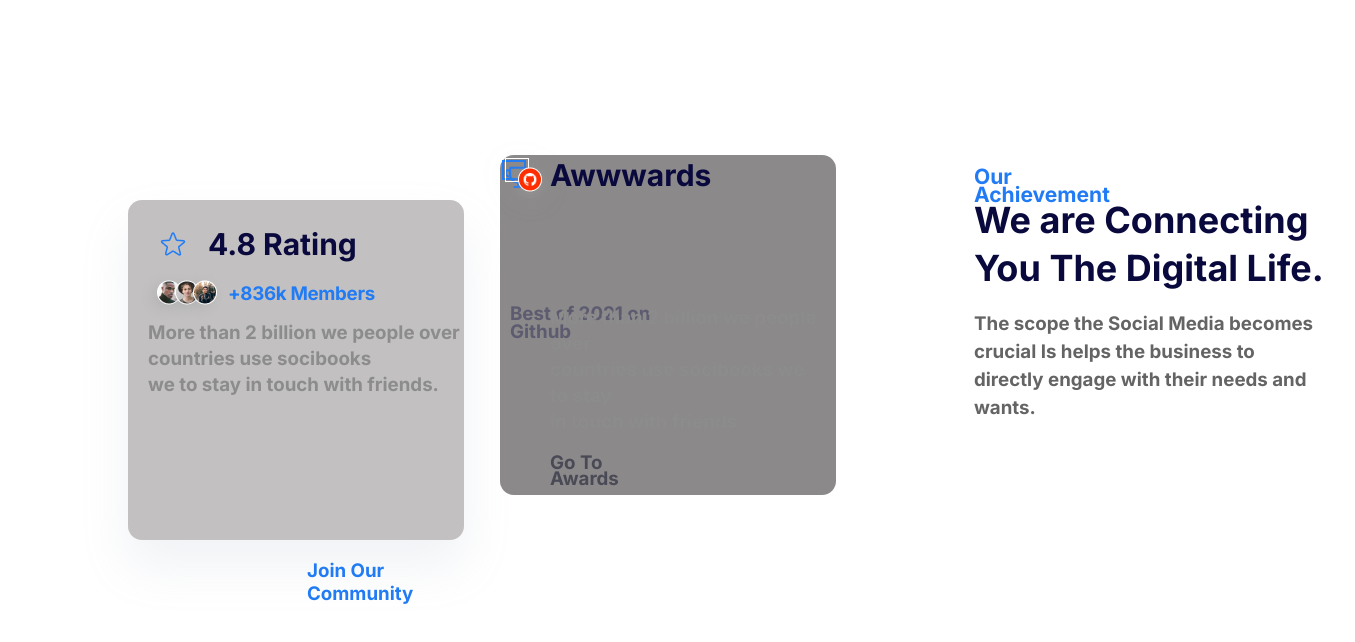
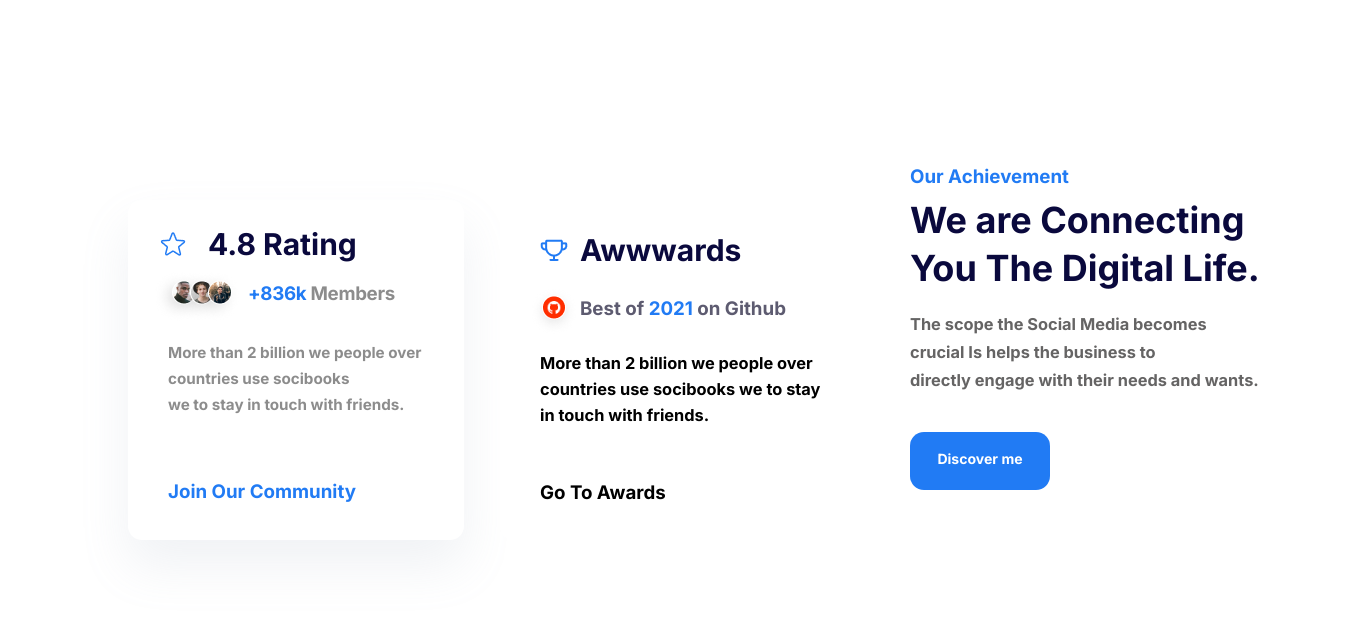
Before and after one commit to EasyShipSolutions/Atividades-Semanais-3, a plain HTML site: page index.html in a window 1280 px wide. Shown: the whole page, 1355 px wide, since content can reach past the window. Drawn offline with Linux system fonts and the light colour scheme.

Commit message:
Avaliacoes concluida

```diff
--- a/index.html
+++ b/index.html
@@ -26,7 +26,7 @@
                     <img src="people.png" alt="people">
                 </div>
                 <div class="members">
-                    <h3>+836k Members</h3>
+                    <h3>+836k <strong>Members</strong></h3>
                 </div>
                 <div class="txt1">
                     <h3>
@@ -51,7 +51,7 @@
                     <img src="Ellipse 14.png" alt="Elipse">
                 </div>
                 <div class="best">
-                    <h3>Best of 2021 on Github</h3>
+                    <h3>Best of <strong>2021</strong> on Github</h3>
                 </div>
                 <div class="txt2">
                     <h3>More than 2 billion we people over<br>
--- a/style.css
+++ b/style.css
@@ -13,7 +13,7 @@
     left: 10%;
     top: 25%;
 
-    background: #c2c0c0;
+    background: #ffffff;
     box-shadow: 0px 26px 49px rgba(146, 165, 184, 0.14);
     border-radius: 14px;
 }
@@ -32,7 +32,7 @@
     width: 500px;
     left: 80px;
     top: 26px;
-    font-family: 'Inter';
+    font-family: 'Inter', sans-serif;
     font-style:normal;
     font-weight: 500;
     font-size: 20px;
@@ -44,7 +44,7 @@
     position: absolute;
     width: 60px;
     height: 24px;
-    left: 10px;
+    left: 25px;
     top: 70px;
 
 }
@@ -53,10 +53,10 @@
     position: absolute;
     width: 400px;
     height: 18px;
-    left: 100px;
+    left: 120px;
     top: 82px;
 
-    font-family: 'Inter';
+    font-family: 'Inter', sans-serif;
     font-style: normal;
     font-weight: 600;
     font-size: 16px;
@@ -68,25 +68,25 @@
     position: absolute;
     width: 400px;
     height: 100px;
-    left: 20px;
-    top: 120px;
+    left: 40px;
+    top: 140px;
 
-    font-family: 'Inter';
+    font-family: 'Inter', sans-serif;
     font-style: normal;
     font-weight: 400;
-    font-size: 16px;
-    line-height: 26px;
+    font-size: 13px;
+    line-height:26px;
     color: #8C8C8C;
     }
 
 .rodape1{
     position: absolute;
-    width: 157px;
+    width: 300px;
     height: 16px;
-    left: 179px;
-    top: 359px;
+    left: 40px;
+    top: 280px;
 
-    font-family: 'Inter';
+    font-family: 'Inter', sans-serif;
     font-style: normal;
     font-weight: 500;
     font-size: 16px;
@@ -99,9 +99,9 @@
     width: 336px;
     height: 340px;
     left: 500px;
-    top: 155px;
+    top: 25%;
 
-    background: #8b8989;
+    background: #ffffff;
     border-radius: 14px;
 }
 
@@ -109,19 +109,18 @@
     position: absolute;
     width: 24.52px;
     height: 19.25px;
-    left: 1.73px;
-    top: 5.25px;
-    border: 2px solid rgba(33, 123, 244, 1)
+    left: 40px;
+    top: 35px;
 }
 
 .titulo2{
     position: absolute;
     width: 105px;
     height: 20px;
-    left: 50px;
-    top: 10px;
+    left: 80px;
+    top: 40px;
 
-    font-family: 'Inter';
+    font-family: 'Inter', sans-serif;
     font-style: normal;
     font-weight: 500;
     font-size: 20px;
@@ -134,22 +133,18 @@
     position: absolute;
     width: 24px;
     height: 24px;
-    left: 5px;
-    top: 3px;
-
-    background: url(.png);
-    border: 1px solid #FFFFFF;
-    filter: drop-shadow(0px 4px 12px rgba(164, 164, 164, 0.25));
+    left: 30px;
+    top: 87px;
 }
 
 .best{
     position: absolute;
-    width: 176px;
+    width: 300px;
     height: 18px;
-    left: 10px;
-    top: 150px;
+    left: 80px;
+    top: 100px;
 
-    font-family: 'Inter';
+    font-family: 'Inter', sans-serif;
     font-style: normal;
     font-weight: 400;
     font-size: 16px;
@@ -157,68 +152,75 @@
     color: #5D5B70;
 }
 
+.best strong{
+    color: #217BF4;
+}
+
+.members strong{
+    color: #8C8C8C;
+}
+
 .txt2{
     position: absolute;
-    width: 274px;
+    width: 290px;
     height: 78px;
-    left: 50px;
+    left: 40px;
     top: 150px;
 
-    font-family: 'Inter';
+    font-family: 'Inter', sans-serif;
     font-style: normal;
     font-weight: 400;
-    font-size: 16px;
+    font-size: 14px;
     line-height: 26px;
-    color: #8C8C8C;
 }
 
 .rodape2{
     position: absolute;
-    width: 106px;
-    height: 16px;
-    left: 50px;
-    top: 300px;
+    width: 400px;
+    height: 14px;
+    left: 40px;
+    top: 285px;
 
     font-family: 'Inter';
     font-style: normal;
     font-weight: 500;
     font-size: 16px;
     line-height: 16px;
-    color: #4A4A56;
+
 }
 
 .last{
     position: absolute;
-    width: 381px;
+    width: 350px;
     height: 322px;
-    left: 924px;
+    left: 860px;
     top: 84px;
     color: #8C8C8C;
 }
 
 .txt-top{
     position: absolute;
-    width: 149px;
+    width: 300px;
     height: 18px;
     left: 50px;
     top: 84px;
 
-    font-family: 'Inter';
+    font-family: 'Inter', sans-serif;
     font-style: normal;
-    font-weight: 500;
-    font-size: 18px;
+    font-weight: 800;
+    font-size: 16px;
     line-height: 18px;
     color: #217BF4;
 }
 
 .titulo3{
     position: absolute;
-    width: 381px;
+    width: 350px;
     height: 96px;
     left: 50px;
     top: 112px;
 
-    font-family: 'Inter';
+    font-family: 'Inter', sans-serif;
     font-style: normal;
     font-weight: 700;
     font-size: 36px;
@@ -228,32 +230,41 @@
 
 .txt3{
     position: absolute;
-    width: 365px;
+    width: 350px;
     height: 84px;
     left: 50px;
     top: 226px;
 
-    font-family: 'Inter';
+    font-family: 'Inter', sans-serif;
     font-style: normal;
     font-weight: 400;
-    font-size: 16px;
+    font-size: 14px;
     line-height: 28px;
     color: #656464;
 }
 
 .txtbtn{
     position: absolute;
-    width: 80px;
+    width: 100px;
     height: 14px;
-    left: 50px;
-    top: 370px;
+    left: 20px;
+    top: 20px;
 
-    font-family: 'Inter';
+    font-family: 'Inter', sans-serif;
     font-style: normal;
     font-weight: 500;
-    font-size: 14px;
+    font-size: 12px;
     line-height: 14px;
     text-align: center;
-    letter-spacing: -0.02em;
-    color: #FFFFFF;
+    color: #ffffff;
 }
+
+.btn{
+    position: absolute;
+    width: 140px;
+    height: 58px;
+    left: 50px;
+    top: 348px;
+    border-radius: 14px;
+    background: #217BF4;
+}
```
